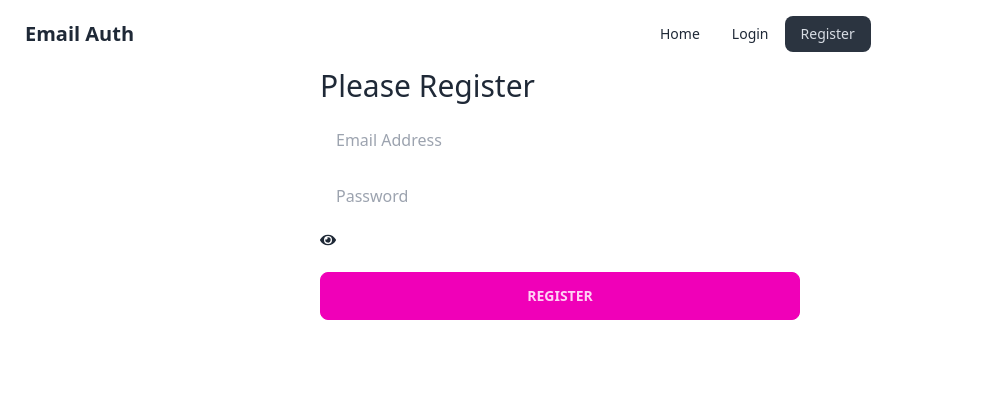
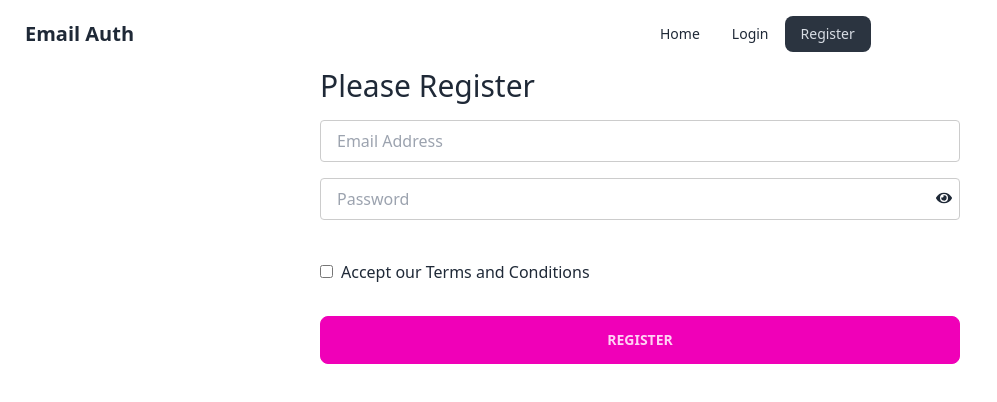
Before and after one commit to Zahid51095/email-authentication, a React (Vite) app: page /register in a window 1280 px wide. Shown: the top 402 px of the page, without its empty margins (0-997 px from the left). Built offline with nearby package versions, Linux system fonts and the light colour scheme.

Commit message:
completed all task regarding the registration page

```diff
--- a/src/components/Register/Register.jsx
+++ b/src/components/Register/Register.jsx
@@ -13,7 +13,8 @@ const Register = () => {
 
     const email = e.target.email.value;
     const password = e.target.password.value;
-    console.log(email, password);
+    const accepted = e.target.terms.checked;
+    console.log(email, password, accepted);
 
     setRegisterError("");
     setSuccess("");
@@ -26,6 +27,10 @@ const Register = () => {
         "Your password should have at least one upper case character."
       );
       return;
+    }
+    else if(!accepted) {
+        setRegisterError('Please accept our terms and conditions!')
+        return;
     }
 
     createUserWithEmailAndPassword(auth, email, password)
@@ -46,30 +51,39 @@ const Register = () => {
         <h2 className="text-3xl mb-4">Please Register</h2>
         <form onSubmit={handleRegister}>
           <input
-            className="mb-4 w-3/4 py-2 px-4 "
+            className="mb-4 w-full py-2 px-4 "
             type="email"
             name="email"
             placeholder="Email Address"
             id=""
             required
+            style={{ border: "1px solid #ccc", borderRadius: "4px" }}
           />
           <br />
-          <input
-            className="mb-4 w-3/4 py-2 px-4"
+         <div className="mb-4 relative">
+         <input
+            className=" w-full py-2 px-4"
             type={showPassword ? "text" : "password"}
             name="password"
             placeholder="Password"
             id=""
             required
+            style={{ border: "1px solid #ccc", borderRadius: "4px" }}
           />
-          <span onClick={ () => setShowPassword(!showPassword)}>
+          <span className="absolute top-3 right-2" onClick={ () => setShowPassword(!showPassword)}>
             {
                 showPassword ? <FaEyeSlash></FaEyeSlash> : <FaEye></FaEye>
             }
           </span>
+         </div>
+          <br />
+          <div className="mb-2">
+            <input type="checkbox" name="terms" id="terms" />
+            <label className="ml-2" htmlFor="terms">Accept our <a href="">Terms and Conditions</a></label>
+          </div>
           <br />
           <input
-            className="btn btn-secondary mb-4 w-3/4"
+            className="btn btn-secondary mb-4 w-full"
             type="submit"
             value="Register"
           />
```
